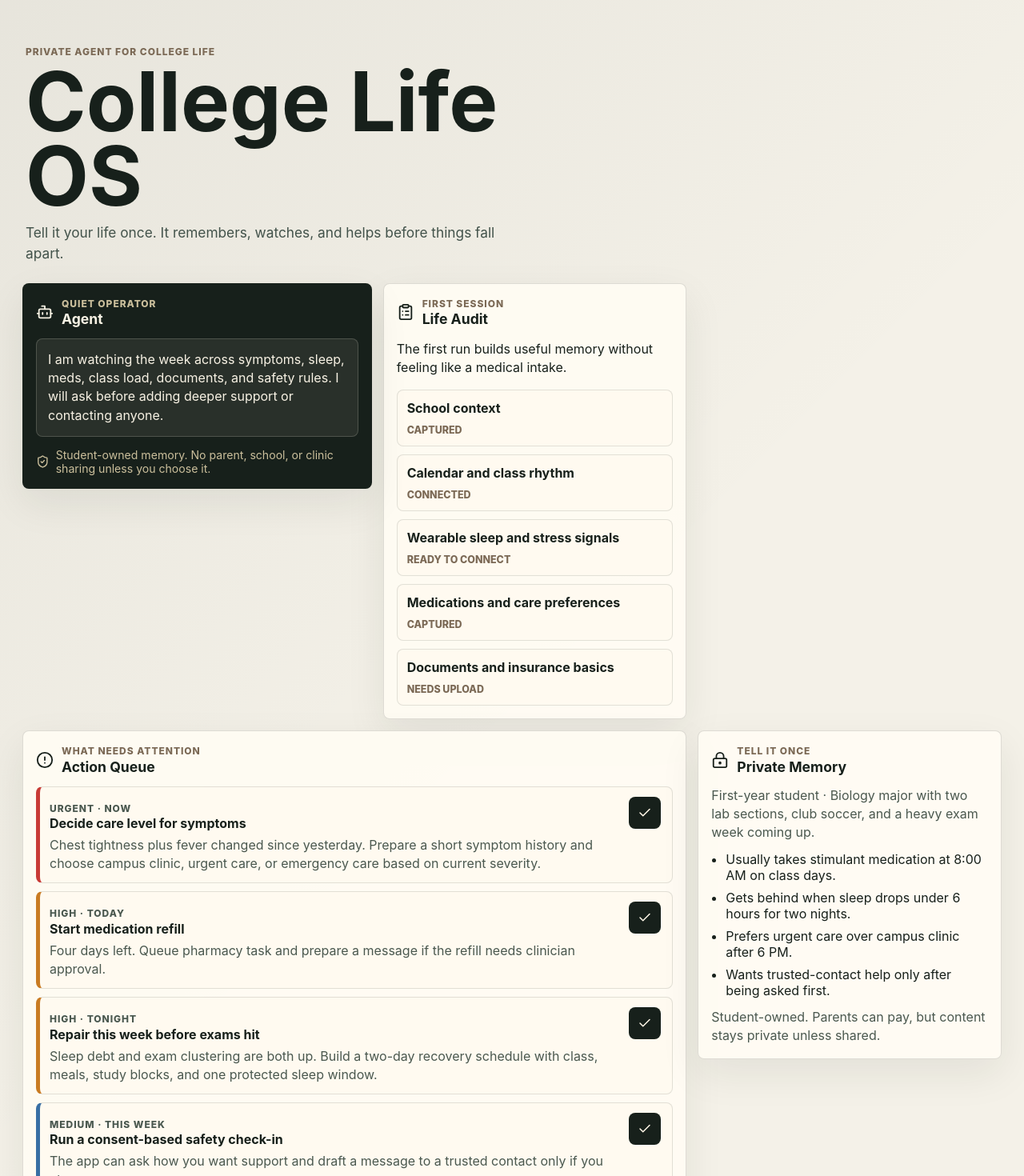
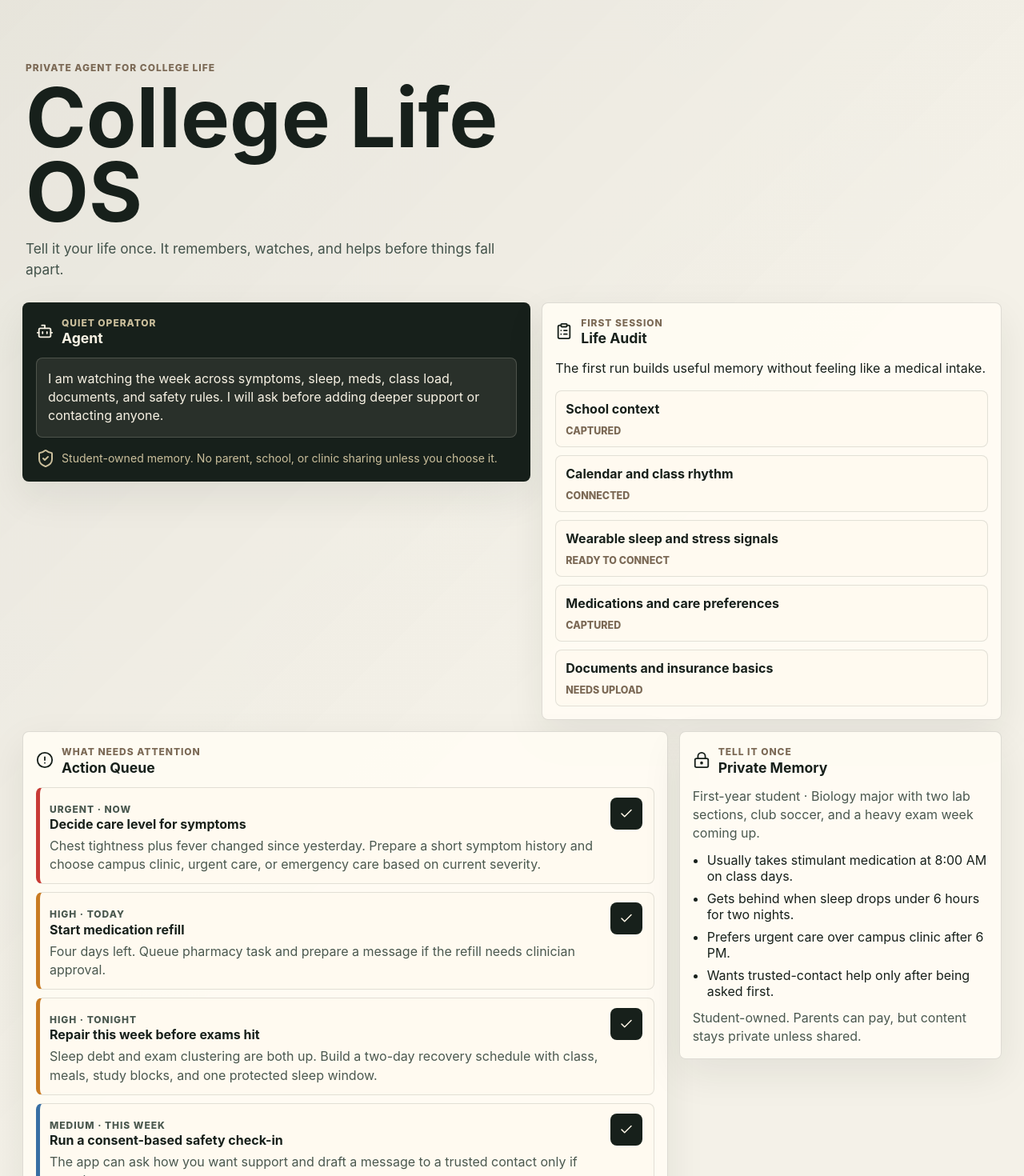
Before and after one commit to dochobbs/thread-canary, a React (Vite) app: page / in a window 1280 px wide. Shown: the top 1470 px of the page at 80% size. Built offline with nearby package versions, Linux system fonts and the light colour scheme.

Commit message:
Fix dashboard panel layout

```diff
--- a/src/App.tsx
+++ b/src/App.tsx
@@ -40,11 +40,18 @@ export default function App() {
         </div>
       </section>
 
-      <div className="dashboard-grid">
+      <div className="workspace">
+        <section className="top-row" aria-label="Student context">
           <AgentPanel />
           <LifeAuditPanel />
+        </section>
+
+        <section className="attention-row" aria-label="What needs attention">
           <ActionQueue actions={actions} completedActions={completedActions} onComplete={completeAction} />
           <MemoryProfile profile={seedStudent} />
+        </section>
+
+        <section className="operations-grid" aria-label="Agent operations">
           <RoutineOperator />
           <ModuleDeck
             activeModules={activeModules}
@@ -55,6 +62,7 @@ export default function App() {
           <DataVault profile={seedStudent} />
           <AnalyticsPanel summary={weeklySummary} />
           <SafetyPanel profile={seedStudent} />
+        </section>
       </div>
     </main>
   );
--- a/src/styles.css
+++ b/src/styles.css
@@ -22,7 +22,9 @@ button {
 }
 
 .app-shell {
+  width: min(100%, 1480px);
   min-height: 100vh;
+  margin: 0 auto;
   padding: 18px;
   background:
     linear-gradient(135deg, rgba(23, 32, 27, 0.06), transparent 34%),
@@ -31,9 +33,8 @@ button {
 
 .hero {
   display: grid;
-  min-height: 28vh;
   align-items: end;
-  padding: 28px 4px 24px;
+  padding: 48px 4px 28px;
 }
 
 .hero h1 {
@@ -52,7 +53,14 @@ button {
   line-height: 1.5;
 }
 
-.dashboard-grid {
+.workspace {
+  display: grid;
+  gap: 14px;
+}
+
+.top-row,
+.attention-row,
+.operations-grid {
   display: grid;
   gap: 14px;
   grid-template-columns: 1fr;
@@ -272,29 +280,34 @@ p {
     padding: 28px;
   }
 
-  .dashboard-grid {
+  .top-row,
+  .attention-row,
+  .operations-grid {
     grid-template-columns: repeat(2, minmax(0, 1fr));
   }
 
-  .agent-panel,
   .action-queue {
     grid-column: span 2;
   }
 }
 
 @media (min-width: 1120px) {
-  .dashboard-grid {
-    grid-template-columns: 1.15fr 1fr 1fr;
+  .top-row {
+    grid-template-columns: minmax(0, 1.05fr) minmax(420px, 0.95fr);
     align-items: start;
   }
 
-  .agent-panel {
-    grid-column: span 1;
-    position: sticky;
-    top: 24px;
+  .attention-row {
+    grid-template-columns: minmax(0, 2fr) minmax(360px, 1fr);
+    align-items: start;
+  }
+
+  .operations-grid {
+    grid-template-columns: repeat(3, minmax(0, 1fr));
+    align-items: start;
   }
 
   .action-queue {
-    grid-column: span 2;
+    grid-column: auto;
   }
 }
```
Lines whose indentation alone changed are shown as unchanged.
